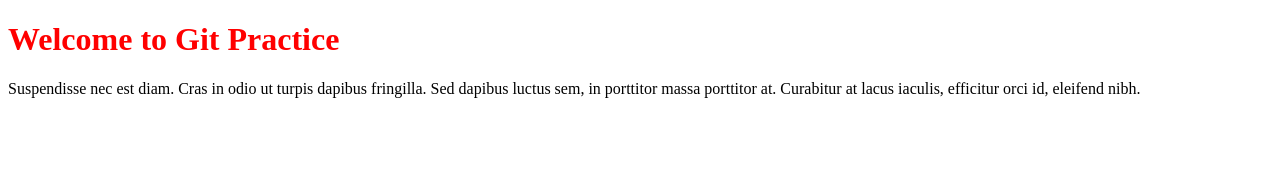
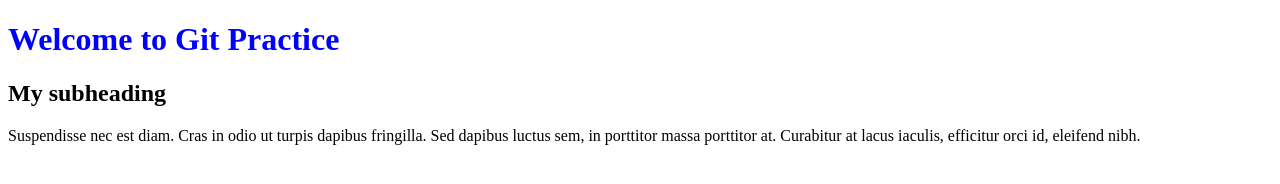
Before and after one commit to Serge4/git_practice, a plain HTML site: page index.html in a window 1280 px wide. Drawn offline with Linux system fonts and the light colour scheme.

Commit message:
Changed h1 to blue

```diff
--- a/index.html
+++ b/index.html
@@ -6,6 +6,7 @@
 </head>
 <body>
 <h1>Welcome to Git Practice</h1>
+<h2>My subheading</h2>
 <p>Suspendisse nec est diam. Cras in odio ut turpis dapibus fringilla. Sed dapibus luctus sem, in porttitor massa porttitor at. Curabitur at lacus iaculis, efficitur orci id, eleifend nibh.</p>
 </body>
 </html>
--- a/style.css
+++ b/style.css
@@ -1,3 +1,3 @@
 h1 {
-	color: red;
+	color: blue;
 }
```
